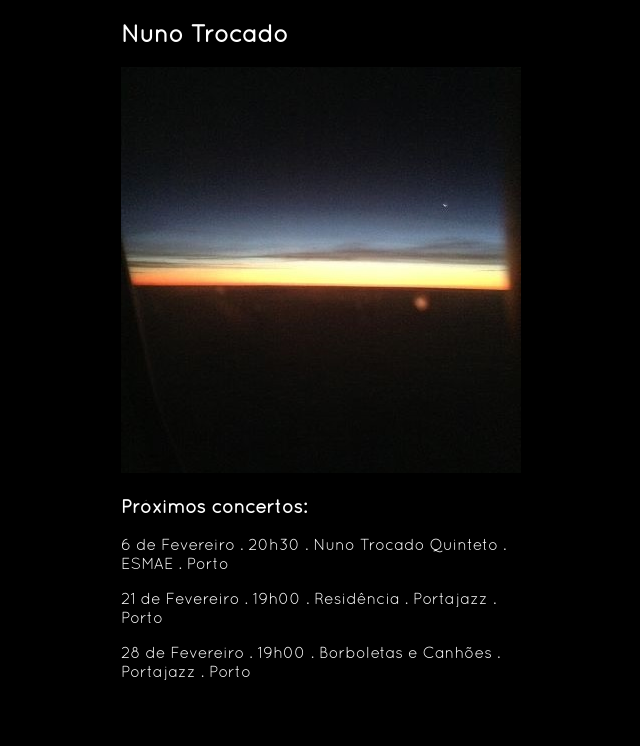
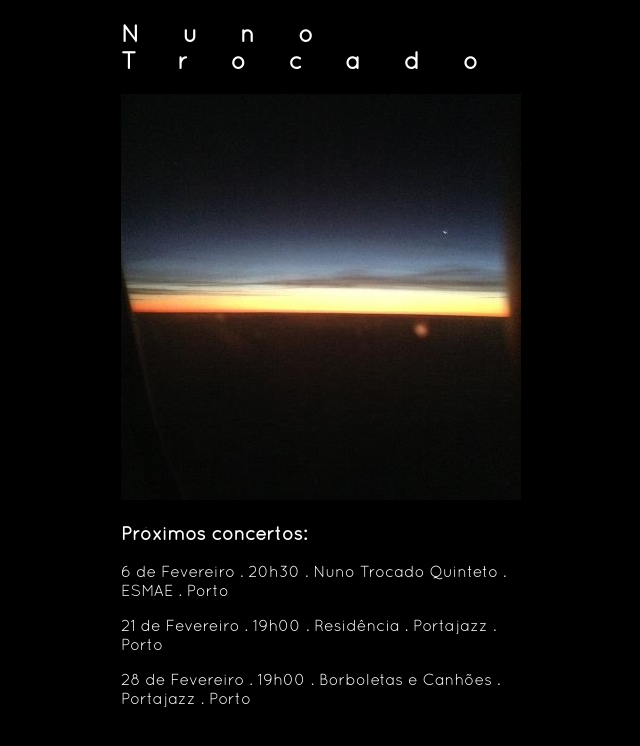
Before and after one commit to ntrocado/ntrocado.github.io, a Jekyll site: the page built from index.html, in a window 1280 px wide. Shown: the top 746 px of the page, without its empty margins (319-959 px from the left). Built offline with Jekyll 4.4.1, drawn with Linux system fonts in a browser that asks for light colours.

Commit message:
Update main.css

```diff
--- a/css/main.css
+++ b/css/main.css
@@ -25,4 +25,7 @@ h1, h2, h3, p {
 	color: white;
 	font-family: quicksandregular;
 }
-h1 {font-family: 'quicksandregular', Georgia; }
+h1 {
+	font-family: quicksandregular, Georgia, sans-serif;
+	letter-spacing: 1.8em;
+}
```
